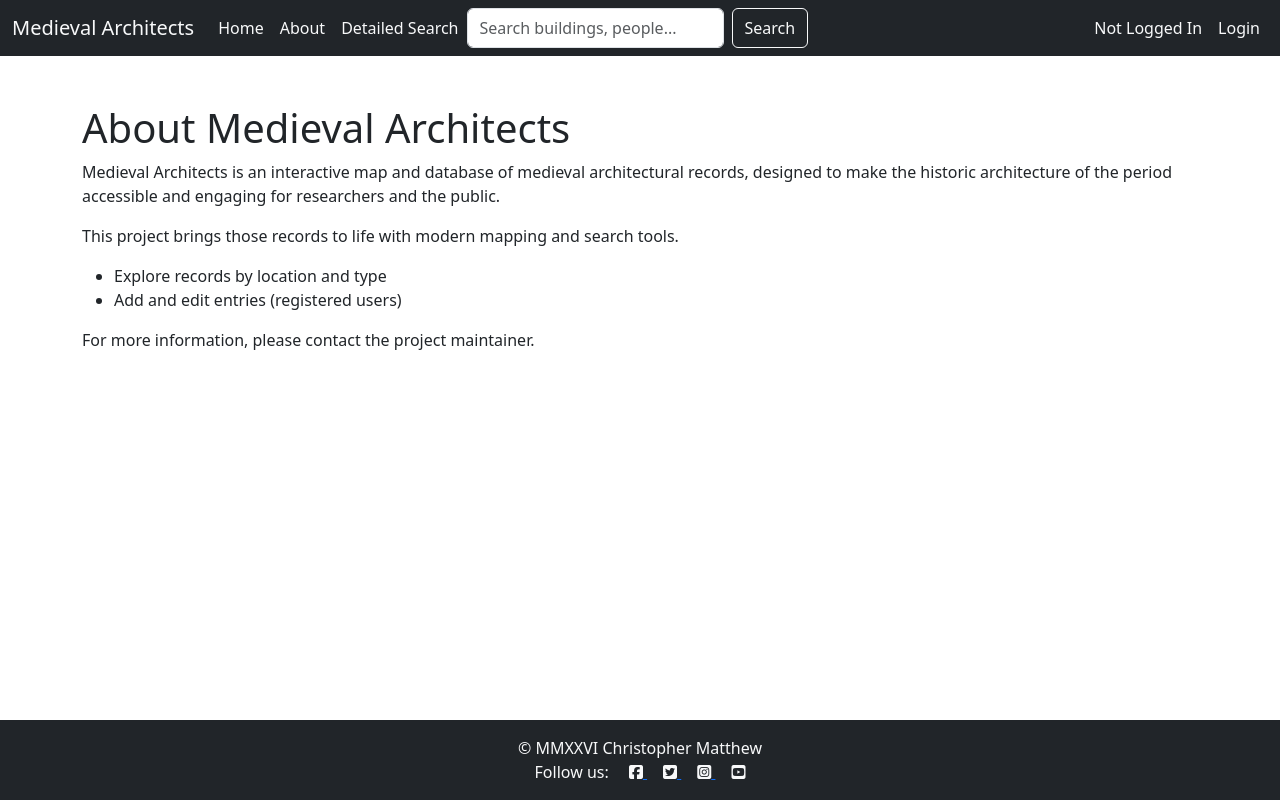
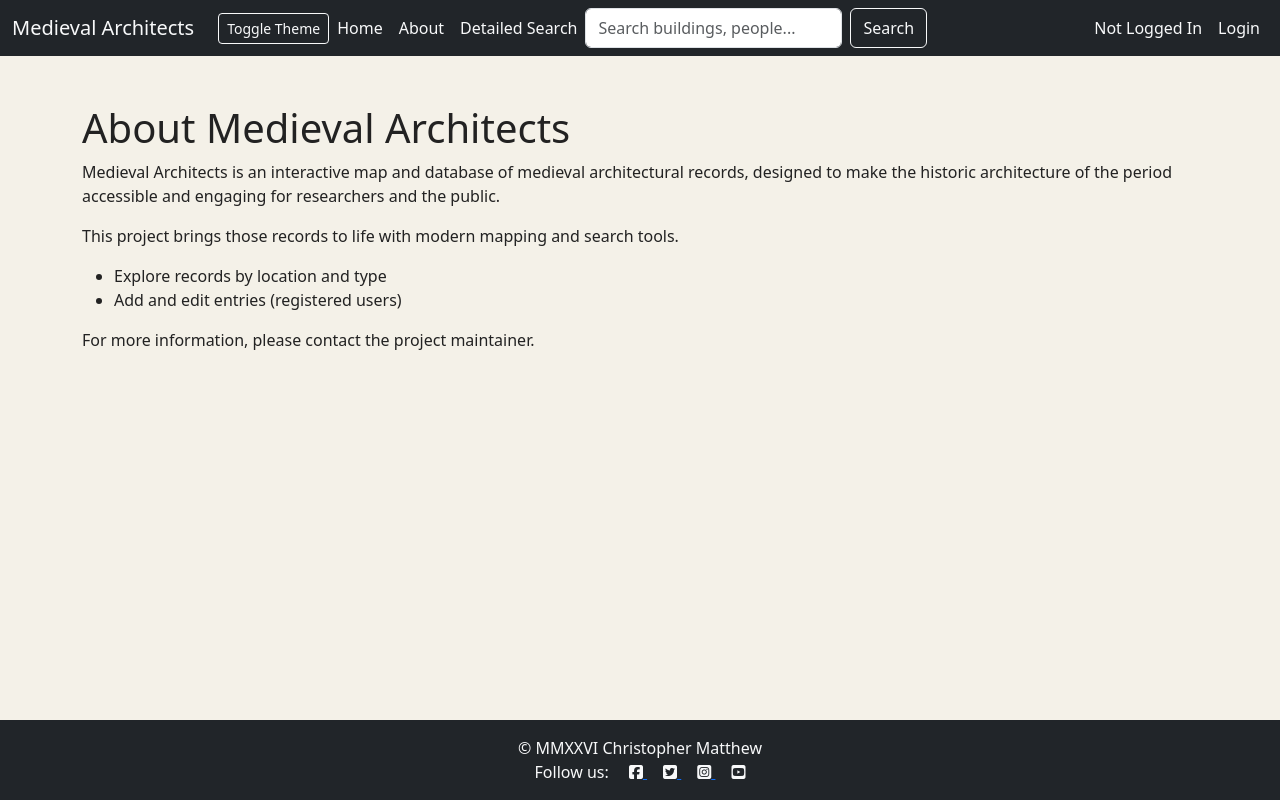
Before and after one commit to csmatthew/medieval-architects, a Django app: page /about/ in a window 1280 px wide. Run offline with Django 5.2, Linux system fonts and the light colour scheme; some libraries are stand-ins or nearby versions.

Commit message:
FEAT: Dark Mode

```diff
--- a/config/settings.py
+++ b/config/settings.py
@@ -28,7 +28,7 @@ BASE_DIR = Path(__file__).resolve().parent.parent
 SECRET_KEY = os.getenv('SECRET_KEY')
 
 # SECURITY WARNING: don't run with debug turned on in production!
-DEBUG = False
+DEBUG = True
 
 ALLOWED_HOSTS = [
     'localhost',
--- /dev/null
+++ b/core/static/css/style.css
@@ -0,0 +1,30 @@
+/* ============================
+   THEME VARIABLES
+   ============================ */
+:root {
+    --bg-color: #f4f1e8; /* Light parchment */
+    --text-color: #222;
+    --card-bg: rgba(255, 255, 255, 0.85);
+}
+
+[data-theme="dark"] {
+    --bg-color: #1b1b1b; /* Deep charcoal */
+    --text-color: #e6e6e6;
+    --card-bg: rgba(40, 40, 40, 0.85);
+}
+
+/* ============================
+   GLOBAL STYLES
+   ============================ */
+html,
+body {
+    background-color: var(--bg-color);
+    color: var(--text-color);
+}
+
+.content-wrapper {
+    background: var(--card-bg);
+    padding: 2rem;
+    border-radius: 10px;
+    box-shadow: 0 0 20px rgba(0, 0, 0, 0.1);
+}
--- /dev/null
+++ b/core/static/js/main.js
@@ -0,0 +1,14 @@
+const toggleBtn = document.getElementById("theme-toggle");
+
+// Load saved theme
+const savedTheme = localStorage.getItem("theme");
+if (savedTheme) {
+    document.documentElement.setAttribute("data-theme", savedTheme);
+}
+
+toggleBtn.addEventListener("click", () => {
+    const current = document.documentElement.getAttribute("data-theme");
+    const next = current === "dark" ? "light" : "dark";
+    document.documentElement.setAttribute("data-theme", next);
+    localStorage.setItem("theme", next);
+});
--- a/mapper/templates/mapper/mapper.html
+++ b/mapper/templates/mapper/mapper.html
@@ -15,7 +15,7 @@
 <!-- Custom Map CSS -->
 <link rel="stylesheet" href="{% static 'css/map.css' %}" />
 {% endblock additional_css %} {% block content %}
-<div class="container-fluid pt-5 pb-5 bg-light">
+<div class="container-fluid pt-5 pb-5">
     <div id="map-background-overlay" class="map-background-overlay"></div>
     <div id="map-container">
         <div id="map-loading-overlay" class="map-loading-overlay hidden">
--- a/templates/base.html
+++ b/templates/base.html
@@ -37,7 +37,8 @@
         {% include "navbar.html" %} {% block content %}
         <!-- Content Goes here -->
         {% endblock content %} {% include "footer.html" %}
-
+        <!-- Custom JS -->
+        <script src="{% static 'js/main.js' %}"></script>
         <!-- JQuery JS -->
         <script src="https://code.jquery.com/jquery-3.5.1.min.js"></script>
         <!-- Bootstrap JS -->
--- a/templates/navbar.html
+++ b/templates/navbar.html
@@ -14,6 +14,9 @@
             aria-label="Toggle navigation"
         >
             <span class="navbar-toggler-icon"></span>
+        </button>
+        <button id="theme-toggle" class="btn btn-sm btn-outline-light ms-2">
+            Toggle Theme
         </button>
         <div class="collapse navbar-collapse" id="navbarText">
             <ul class="navbar-nav me-auto mb-2 mb-lg-0">
```
